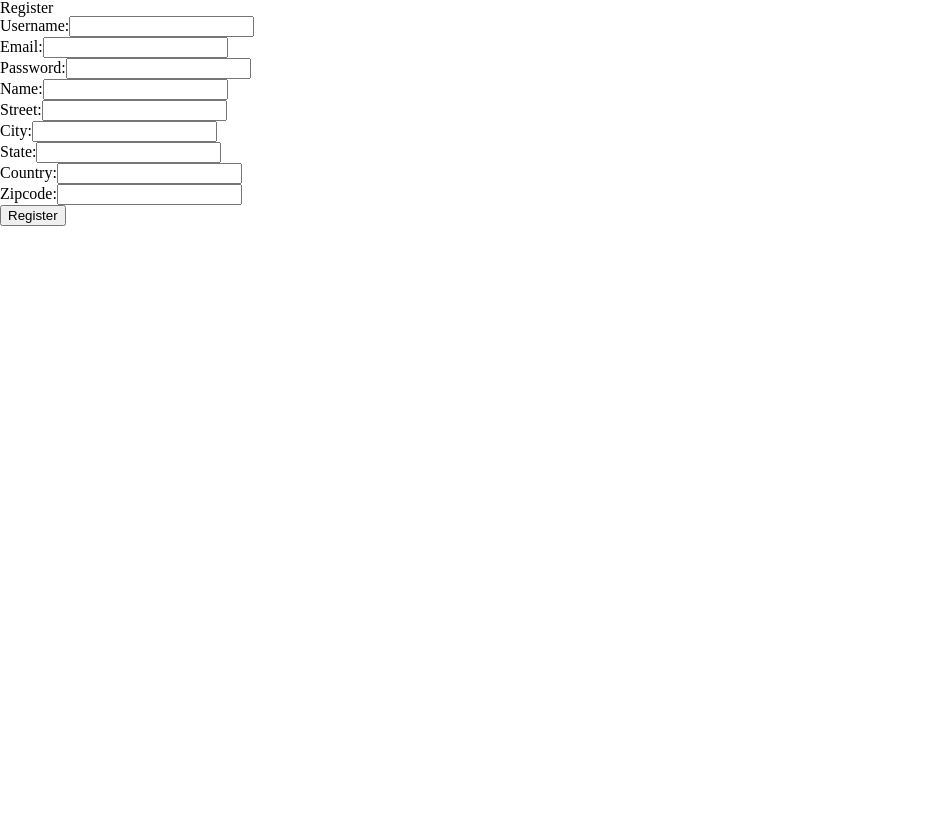
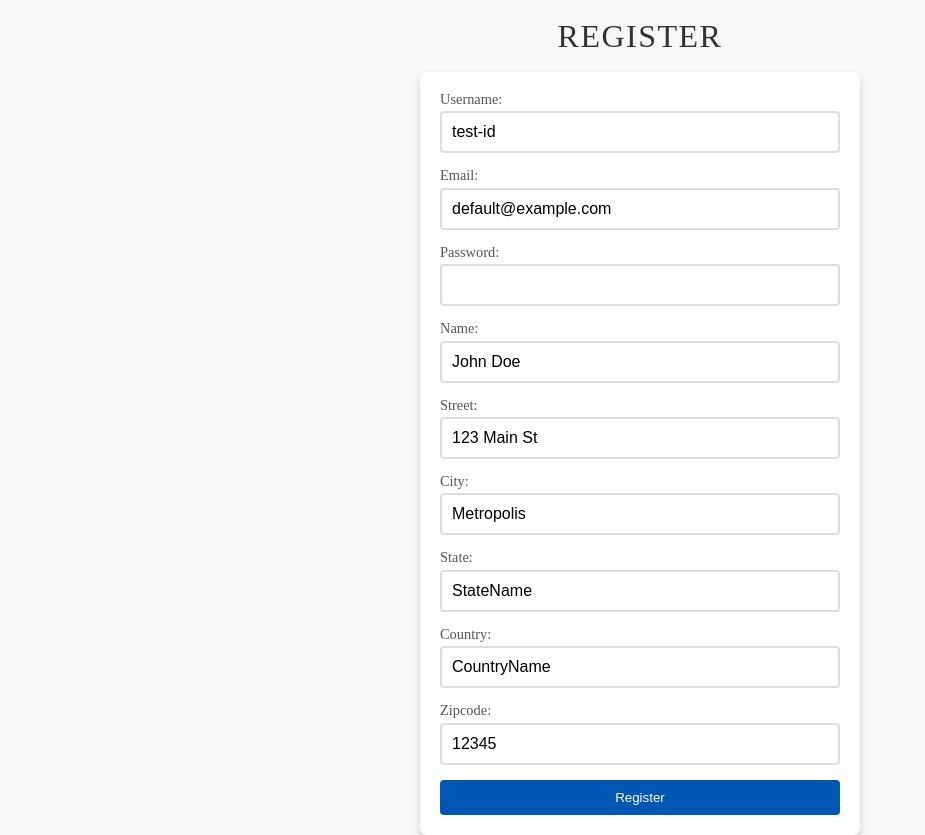
Before and after one commit to Doohwancho/ecommerce_monolith, a React (Vite) app in the folder front/ecommerce/: page /register in a window 1280 px wide. Shown: the whole page, without its empty margins (0-925 px from the left). Before the commit the page ends 800 px from the top, so only its background shows below. Built offline with nearby package versions, Linux system fonts and the light colour scheme.

Commit message:
front-authentication-style-5: styled applied on register page

```diff
--- a/front/ecommerce/src/pages/Register.tsx
+++ b/front/ecommerce/src/pages/Register.tsx
@@ -1,19 +1,101 @@
 import React, { useState } from 'react';
 import { useMutation, UseMutationResult } from 'react-query';
+import { RegisterRequestDTO, RegisterResponseDTO } from 'model';
+import styled from 'styled-components';
 
-import { RegisterRequestDTO, RegisterResponseDTO } from 'model';
+
+// Styled Components
+const FormContainer = styled.div`
+  display: grid;
+  place-items: center;
+  min-height: 100vh;
+  background-color: #f7f7f7;
+`;
+
+const FormTitle = styled.h2`
+  font-size: 2rem;
+  color: #333;
+  margin-top: 20px;
+  margin-bottom: 20px;
+  text-align: center;
+  text-transform: uppercase;
+  letter-spacing: 1.5px;
+`;
+
+const Form = styled.form`
+  display: grid;
+  grid-gap: 15px;
+  width: 100%;
+  max-width: 400px;
+  padding: 20px;
+  border-radius: 8px;
+  background: white;
+  box-shadow: 0 4px 8px rgba(0, 0, 0, 0.15);
+`;
+
+const FormGroup = styled.div`
+  display: flex;
+  flex-direction: column;
+`;
+
+const Label = styled.label`
+  font-size: 0.9rem;
+  color: #555;
+  margin-bottom: 5px;
+`;
+
+const Input = styled.input`
+  padding: 10px;
+  border: 2px solid #ddd;
+  border-radius: 4px;
+  font-size: 1rem;
+  &:focus {
+    border-color: #a4c9f3;
+    outline: none;
+  }
+`;
+
+const Button = styled.button`
+  padding: 10px;
+  background-color: #0056b3;
+  color: white;
+  border: none;
+  border-radius: 4px;
+  cursor: pointer;
+  transition: background-color 0.3s;
+  &:hover {
+    background-color: #003d82;
+  }
+`;
+
+const ErrorMessage = styled.p`
+  color: red;
+`;
+
+const LoadingMessage = styled.p`
+  color: #0275d8; // Bootstrap's info color
+  font-size: 1rem;
+  text-align: center;
+`;
+
+const SuccessMessage = styled.p`
+  color: #5cb85c; // Bootstrap's success color
+  font-size: 1rem;
+  text-align: center;
+`;
+
 
 const initialFormData = {
-    username: '',
-    email: '',
-    password: '',
-    name: '',
+  username: 'test-id',  // Default value for username
+  email: 'default@example.com',  // Default value for email
+  password: '',  // Default value for password
+  name: 'John Doe',  // Default value for name
   address: {
-      street: '',
-      city: '',
-      state: '',
-      country: '',
-      zipCode: '',
+    street: '123 Main St',  // Default value for street
+    city: 'Metropolis',  // Default value for city
+    state: 'StateName',  // Default value for state
+    country: 'CountryName',  // Default value for country
+    zipCode: '12345',  // Default value for zip code
   },
 };
 
@@ -80,108 +162,107 @@ const Register: React.FC = () => {
   };
 
   return (
-    <div>
-      <h2>Register</h2>
+    <FormContainer>
+      <FormTitle>Register</FormTitle>
       {
-        <form onSubmit={handleSubmit}>
-            <div>
-            <label htmlFor="username">Username:</label>
-            <input
+        <Form onSubmit={handleSubmit}>
+            <FormGroup>
+              <Label htmlFor="username">Username:</Label>
+              <Input
                   type="text"
                   id="username"
                   name="username"
                   value={formData.username}
                   onChange={handleChange}
               />
-            </div>
-            <div>
-            <label htmlFor="email">Email:</label>
-            <input
+            </FormGroup>
+            <FormGroup>
+              <Label htmlFor="email">Email:</Label>
+              <Input
                   type="email"
                   id="email"
                   name="email"
                   value={formData.email}
                   onChange={handleChange}
               />
-            </div>
-            <div>
-            <label htmlFor="password">Password:</label>
-            <input
+            </FormGroup>
+            <FormGroup>
+              <Label htmlFor="password">Password:</Label>
+              <Input
                   type="password"
                   id="password"
                   name="password"
                   value={formData.password}
                   onChange={handleChange}
               />
-            </div>
-            <div>
-            <label htmlFor="name">Name:</label>
-            <input
+            </FormGroup>
+            <FormGroup>
+              <Label htmlFor="name">Name:</Label>
+              <Input
                   type="text"
                   id="name"
                   name="name"
                   value={formData.name}
                   onChange={handleChange}
               />
-            </div>
-            {/* Address Fields */}
-            <div>
-            <label htmlFor="street">Street:</label>
-            <input
+            </FormGroup>
+            <FormGroup>
+              <Label htmlFor="street">Street:</Label>
+              <Input
                   type="text"
                   id="street"
                   name="address.street"
                   value={formData.address.street}
                   onChange={handleChange}
               />
-            </div>
-            <div>
-            <label htmlFor="city">City:</label>
-            <input
+            </FormGroup>
+            <FormGroup>
+              <Label htmlFor="city">City:</Label>
+              <Input
                   type="text"
                   id="city"
                   name="address.city"
                   value={formData.address.city}
                   onChange={handleChange}
               />
-            </div>
-            <div>
-            <label htmlFor="state">State:</label>
-            <input
+            </FormGroup>
+            <FormGroup>
+              <Label htmlFor="state">State:</Label>
+              <Input
                   type="text"
                   id="state"
                   name="address.state"
                   value={formData.address.state}
                   onChange={handleChange}
               />
-            </div>
-            <div>
-            <label htmlFor="country">Country:</label>
-            <input
+            </FormGroup>
+            <FormGroup>
+              <Label htmlFor="country">Country:</Label>
+              <Input
                   type="text"
                   id="country"
                   name="address.country"
                   value={formData.address.country}
                   onChange={handleChange}
               />
-            </div>
-            <div>
-            <label htmlFor="zipCode">Zipcode:</label>
-            <input
+            </FormGroup>
+            <FormGroup>
+              <Label htmlFor="zipCode">Zipcode:</Label>
+              <Input
                   type="text"
                   id="zipCode"
                   name="address.zipCode"
                   value={formData.address.zipCode}
                   onChange={handleChange}
               />
-            </div>
-            <button type="submit">Register</button>
-        </form>
+            </FormGroup>
+            <Button type="submit">Register</Button>
+        </Form>
     }
-    {isLoading && <p>Registering...</p>}
-    {isError && <p>Error: {error.message}</p>}
-    {data && <p>Registration Successful!</p>}
-    </div>
+    {isLoading && <LoadingMessage>Registering...</LoadingMessage>}
+    {isError && <ErrorMessage>Error: {error.message}</ErrorMessage>}
+    {data && <SuccessMessage>Registration Successful!</SuccessMessage>}
+    </FormContainer>
   );
 };
 
```
Lines whose indentation alone changed are shown as unchanged.
